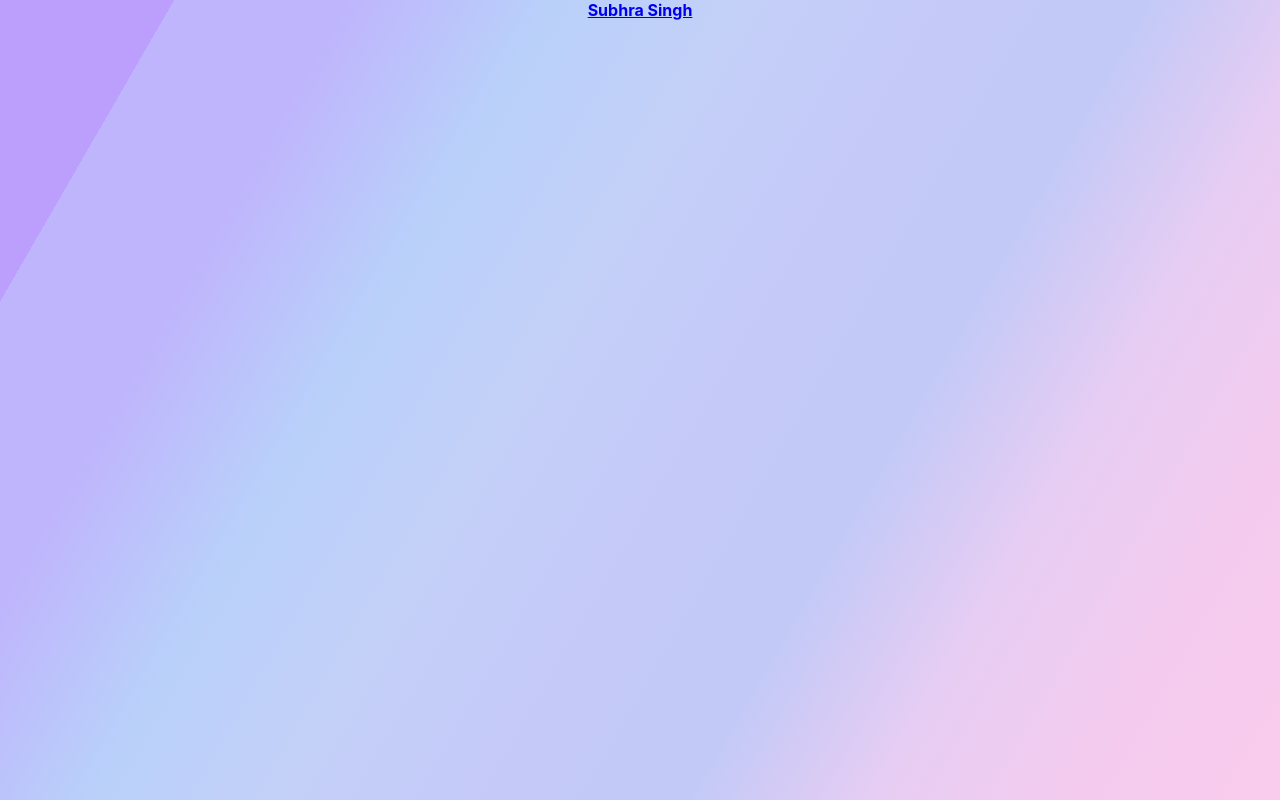
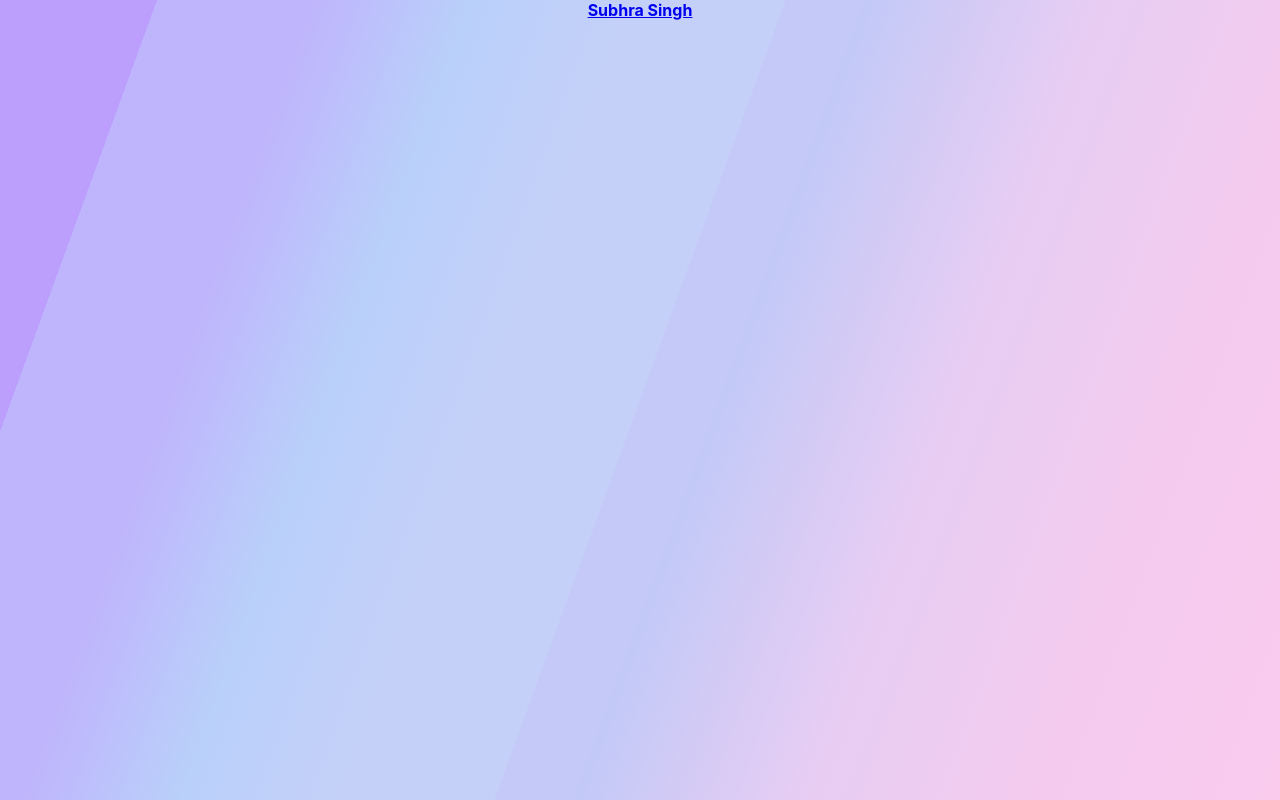
Before and after one commit to SubhraPriyadarshinee/Placement-Grabber, a React (Create React App) app: page / in a window 1280 px wide. Built offline with nearby package versions, Linux system fonts and the light colour scheme.

Commit message:
background css changed

```diff
--- a/src/App.css
+++ b/src/App.css
@@ -20,8 +20,8 @@ html, body, #wrapper {
 
 
 .main{
-  background: linear-gradient(120deg, #bc9ffc 0% 10%, #bfb5fc 10% 20%,#b9d0fa,#c4d0f8,#c5c9f8,#c2c9f7,#e8cdf3,#f4cbef,#facbed);
-  height: 100vh;
+  background: linear-gradient(110deg, #bc9ffc 0% 10%, #bfb5fc 10% 20%,#b9d0fa,#c4d0f8 40% 50%,#c5c9f8 50% 55%,#c2c9f7 55%,#e8cdf3,#f4cbef,#facbed);
+    height: 100vh;
 
 }
 
```
